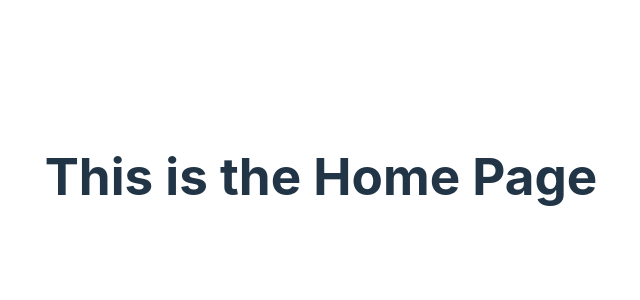
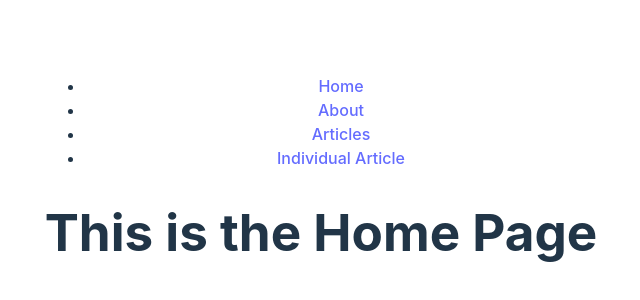
Before and after one commit to btholath/EchoBoard, a React (Vite) app in the folder echoboard-front-end/: page / in a window 1280 px wide. Shown: the part 224-524 px from the top of the page, without its empty margins (319-959 px from the left). Built offline with nearby package versions, Linux system fonts and the light colour scheme.

Commit message:
initial version

```diff
--- a/echoboard-front-end/src/App.jsx
+++ b/echoboard-front-end/src/App.jsx
@@ -1,6 +1,6 @@
 import {
-  createBrowserRouter,
-  RouterProvider
+  createBrowserRouter,  //Creates a router that uses the HTML5 history API (for browser URLs like /home)
+  RouterProvider        // Wraps your application with the routing context using the router created by createBrowserRouter
 } from 'react-router-dom'
 
 import './App.css';
@@ -8,22 +8,45 @@ import HomePage from './pages/HomePage';
 import AboutPage from './pages/AboutPage';
 import ArticlePage from './pages/ArticlePage';
 import ArticlesListPage from './pages/ArticlesListPage';
+import Layout from './pages/Layout';
 
 
+// <Layout /> will be always rendered, and the appropriate child component (<HomePage />, <AboutPage />, etc.) will be
+// inserted inside it via <Outlet /
 
 const routes = [
-  {  path: '/',  element: <HomePage /> },
-  {  path: '/about',  element: <AboutPage /> },
-  {  path: '/articles',  element: <ArticlesListPage /> },
-  {  path: '/articles/individual',  element: <ArticlePage /> },
-]
+  {
+    path: '/',
+    element: <Layout />,  // This will wrap all the children below
+    children: [
+      { path: '/', element: <HomePage /> },
+      { path: '/about', element: <AboutPage /> },
+      { path: '/articles', element: <ArticlesListPage /> },
+      { path: '/articles/individual', element: <ArticlePage /> },
+    ]
+  }
+];
 
+
+//It creates a browser-based router instance using the HTML5 History API, based on the routes array you've defined.
+/*
+  The createBrowserRouter function is a part of the React Router library, which is used for routing in React applications.
+  It allows you to define routes and their corresponding components, enabling navigation within your application.
+
+  createBrowserRouter(routes):
+  Takes your array of route objects (path + element)
+  Converts them into a navigable routing structure that React Router understands
+  Enables navigation, route matching, rendering components based on the URL
+*/
 const router = createBrowserRouter(routes);
 
 
 function App() {
   return (
-   <RouterProvider router={router} />
+    <>
+    <RouterProvider router={router} />
+    </>
+
   )
 }
 
--- /dev/null
+++ b/echoboard-front-end/src/NavBar.jsx
@@ -0,0 +1,15 @@
+import {Link} from "react-router-dom";
+
+
+export default function NavBar() {
+    return (
+        <nav>
+            <ul>
+                <li><a href="/">Home</a></li>
+                <li><a href="/about">About</a></li>
+                <li><a href="/articles">Articles</a></li>
+                <li><a href="/articles/individual">Individual Article</a></li>
+            </ul>
+        </nav>
+    )
+}
--- /dev/null
+++ b/echoboard-front-end/src/pages/Layout.jsx
@@ -0,0 +1,11 @@
+import { Outlet } from "react-router-dom";
+import NavBar from "../NavBar";
+
+export default function Layout() {
+    return (
+        <>
+        <NavBar />
+        <Outlet />
+        </>
+    );
+}
```
